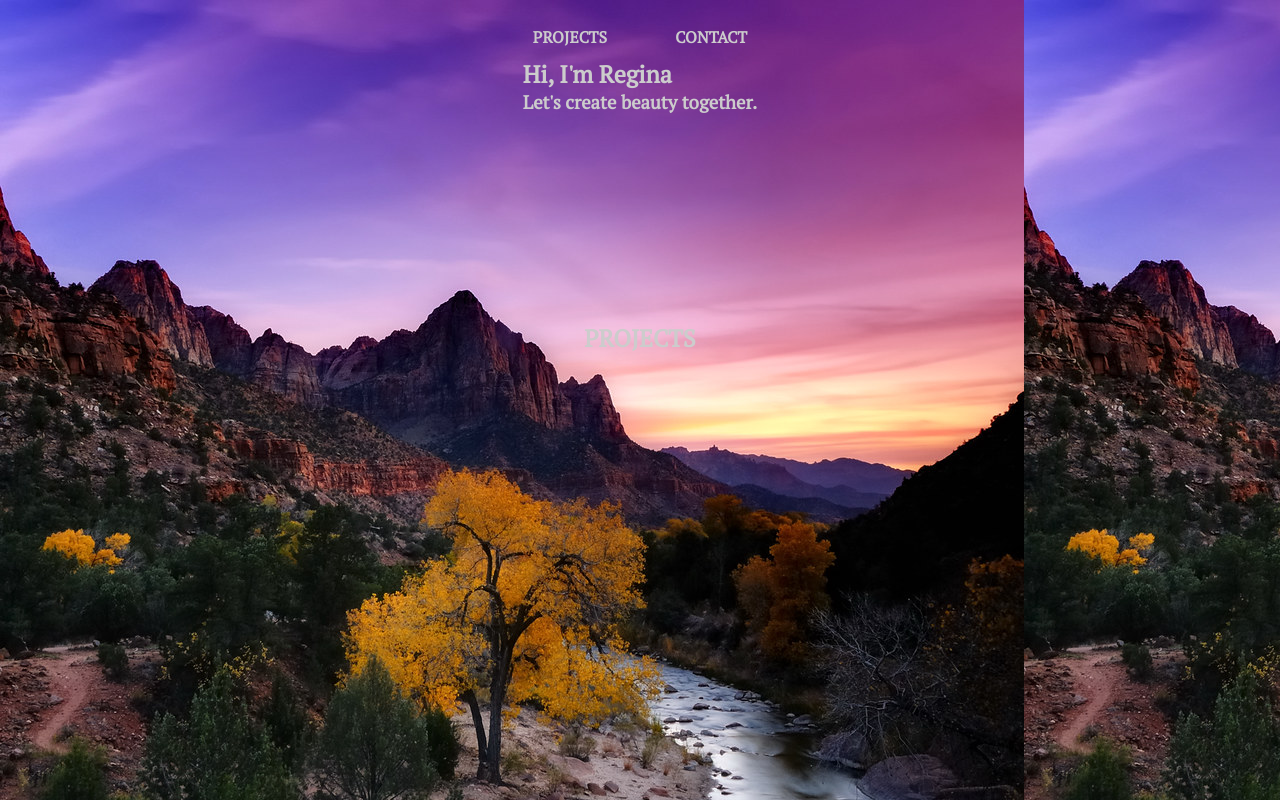
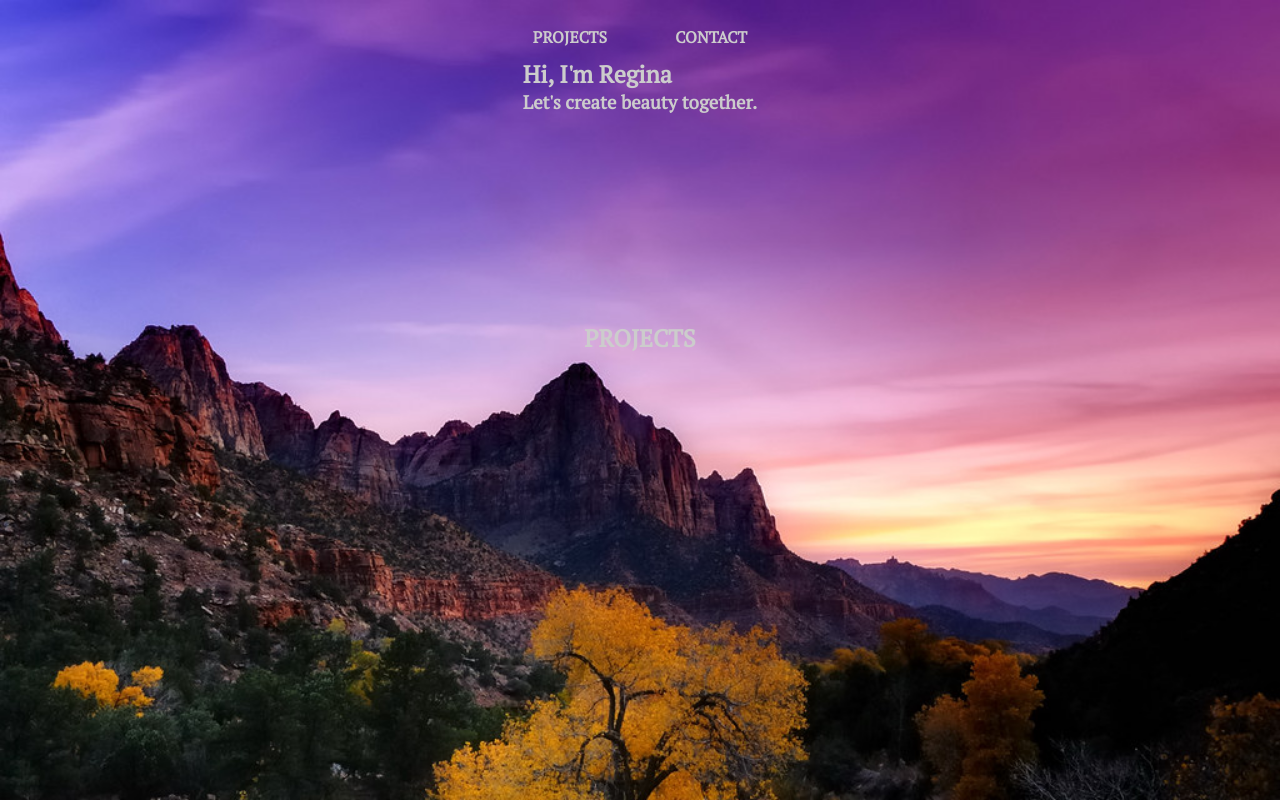
Before and after one commit to rmcguire6/react-portfolio, a React (Create React App) app: page / in a window 1280 px wide. Built offline with nearby package versions, Linux system fonts and the light colour scheme.

Commit message:
Refactor base styles

```diff
--- a/src/App.js
+++ b/src/App.js
@@ -3,6 +3,7 @@ import AboutMe from './components/AboutMe/AboutMe'
 import NavBar from './components/NavBar/NavBar'
 import Projects from './components/Projects/Projects'
 import '../src/styles/main.scss';
+
 function App() {
   return (
     <div className="App">
--- a/src/styles/_base.scss
+++ b/src/styles/_base.scss
@@ -1,19 +1,28 @@
+* {
+    margin: 0;
+    padding: 0;
+}
+
 *,
 *::after,
 *::before {
-    margin: 0;
-    padding: 0;
-    box-sizing: inherit;
+   box-sizing: inherit;
 }
 
+html {
+    box-sizing: border-box;
+}
 body {
-    margin: 0;
-    -webkit-font-smoothing: antialiased;
-    -moz-osx-font-smoothing: grayscale;
+    font-family: 'PT Serif', serif;
+    font-weight: 400;
 }
+
+$text-color: #ccc;
 
 .App {
     background-image: url("../images/SunsetAtZionPark.jpg");
+    background-size: cover;
+    background-repeat: no-repeat;
     min-height: 100vh;
     display: flex;
     flex-direction: column;
@@ -21,6 +30,5 @@ body {
 }
 
 .text {
-    font-family: 'PT Serif', serif;
-    color: #ccc;
+    color: $text-color;
 }
```
